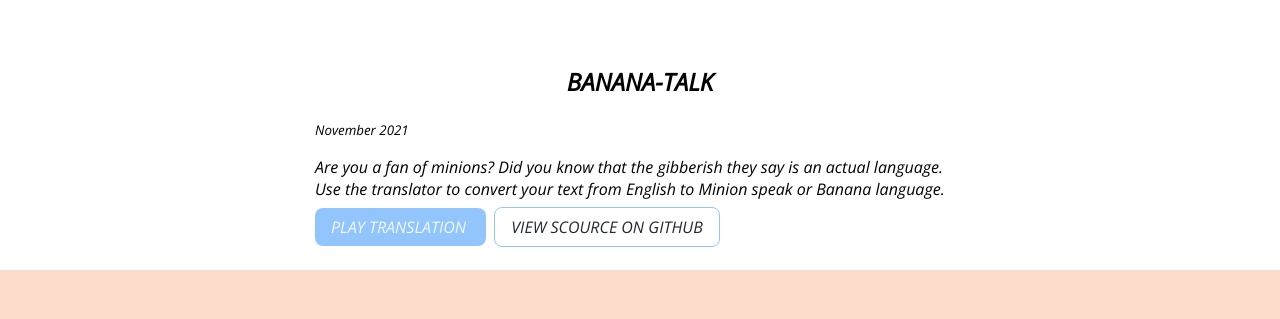
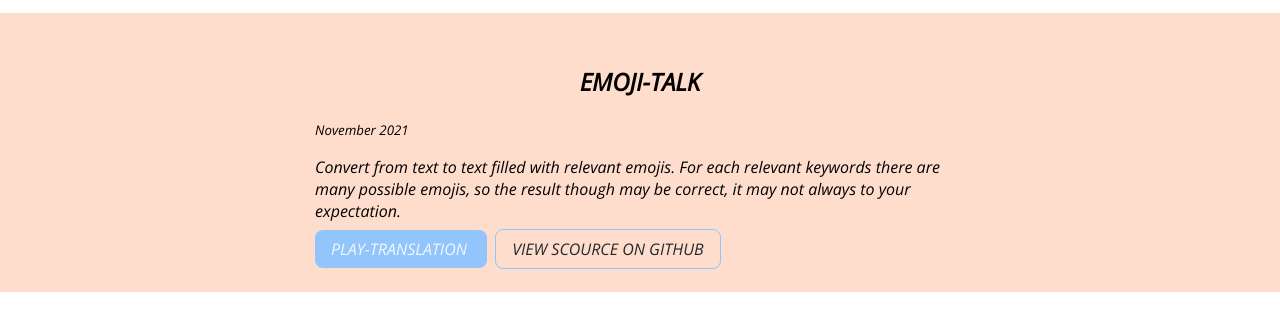
Before and after one commit to GarvG/LESSON-3-, a plain HTML site: page projects.html in a window 1280 px wide. Shown: the part 480-799 px from the top of the page. Drawn offline with nearby package versions, Linux system fonts and the light colour scheme.

Commit message:
docs:update
Mark7 js in broswer

```diff
--- a/projects.html
+++ b/projects.html
@@ -44,6 +44,31 @@
                 </span></strong>
         </div>
     </header>
+
+
+
+    <section class="section ow">
+        <div class="container container-center ">
+            <h1>EMOJI-TALK</h1>
+            <small> November 2021</small>
+            <p>  Convert from text to text filled with relevant emojis. For each relevant keywords there are many possible
+                emojis, so the result though may be correct, it may not always to your expectation. </p>
+            <a class=" link link--primary"
+                href="https://emoji-talk-garv.netlify.app/">
+                PLAY-TRANSLATION
+
+            </a>
+            <a class=" link link--secondary" href="https://github.com/GarvG/MARK7">
+                VIEW SCOURCE ON GITHUB
+
+            </a>
+        </div>
+
+    </section>
+
+
+
+
 
 
 
```
